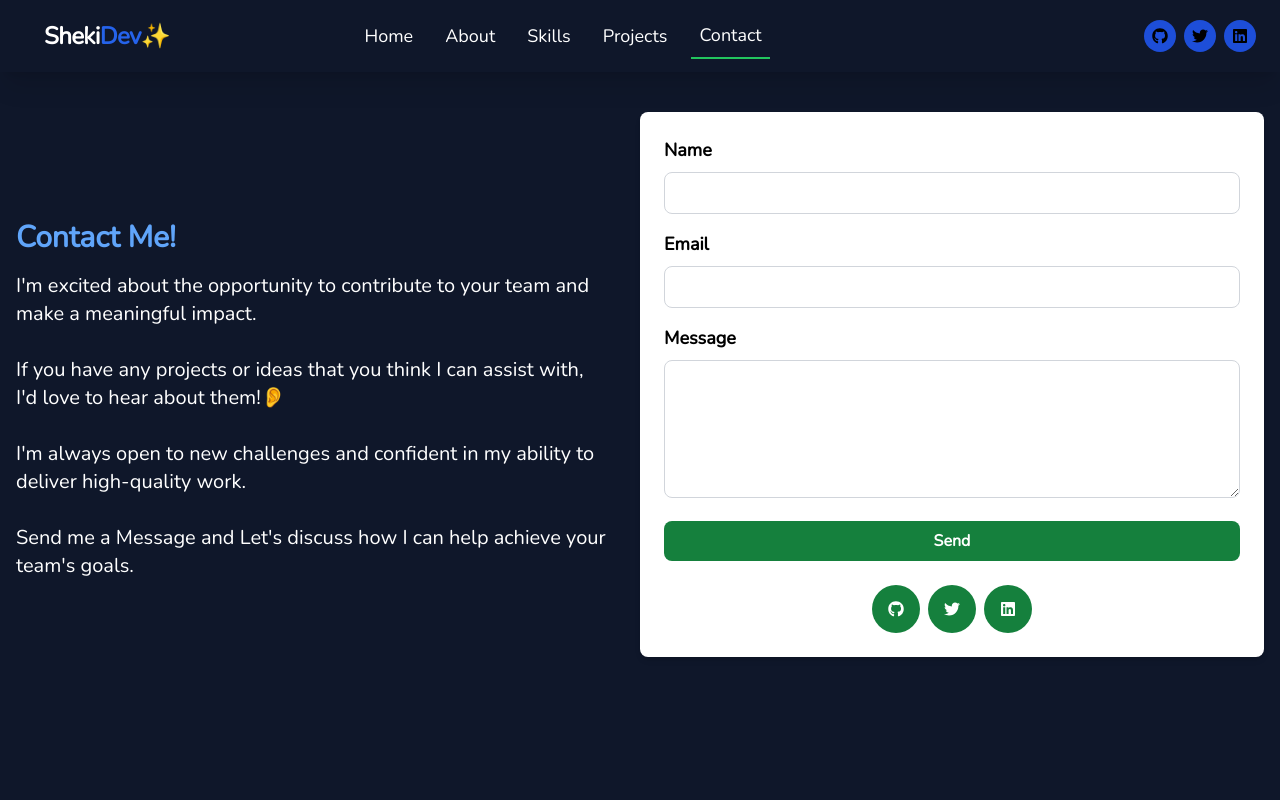
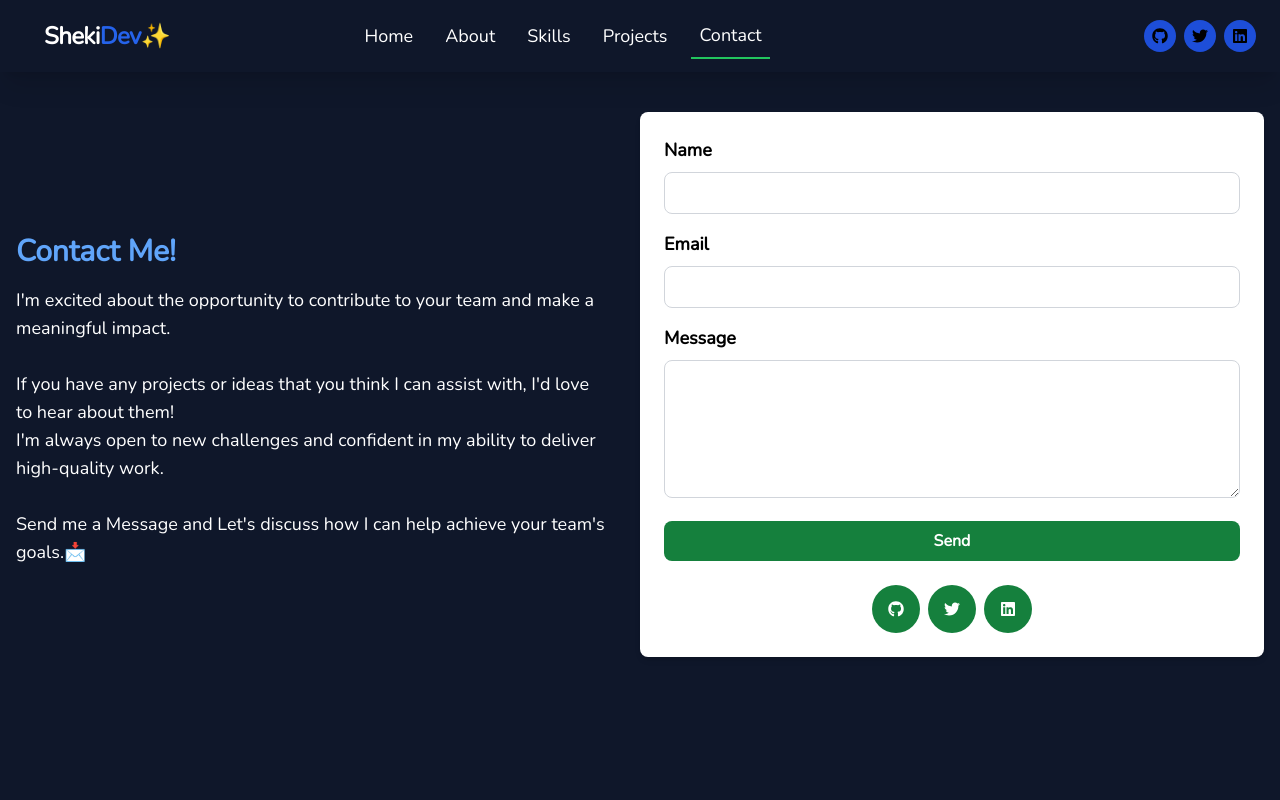
Before and after one commit to shekinahmanyi/portfolio-website2, a React (Create React App) app in the folder portfolio-site/: page /contact in a window 1280 px wide. Shown: the top 800 px of the page. Built offline with nearby package versions, Linux system fonts and the light colour scheme.

Commit message:
Designed for smaller screens

```diff
--- a/portfolio-site/src/pages/Contact.jsx
+++ b/portfolio-site/src/pages/Contact.jsx
@@ -21,19 +21,19 @@ function Contact() {
           <h1 className="text-3xl text-blue-400 font-bold mt-24 lg:mt-0">
             Contact Me!
           </h1>
-          <p className="text-white bold text-xl mt-6 lg:mt-4">
+          <p className="text-white bold text-lg mt-6 lg:mt-4">
             I'm excited about the opportunity to contribute to your team and
-            make a meaningful impact. <br /><br />
+            make a meaningful impact. <br /> <br />
             If you have any projects or ideas that you think I can assist with,
-            I'd love to hear about them!👂
-            <br /><br /> I'm always open to new
+            I'd love to hear about them!
+            <br /> I'm always open to new
             challenges and confident in my ability to deliver high-quality work.
             <br />
             <br /> Send me a Message and Let's discuss how I can help achieve
-            your team's goals.
+            your team's goals.📩
           </p>
         </div>
-        <div className="lg:w-1/2 bg-white p-6 rounded-lg shadow-md mt-8 mb-8 lg:mt-0">
+        <div className="w-full lg:w-1/2 bg-white p-6 rounded-lg shadow-md mt-8 mb-8 lg:mt-0">
           <form onSubmit={handleSubmit} className="space-y-4">
             <div>
               <label htmlFor="name" className="block text-lg font-bold mb-2">
```
